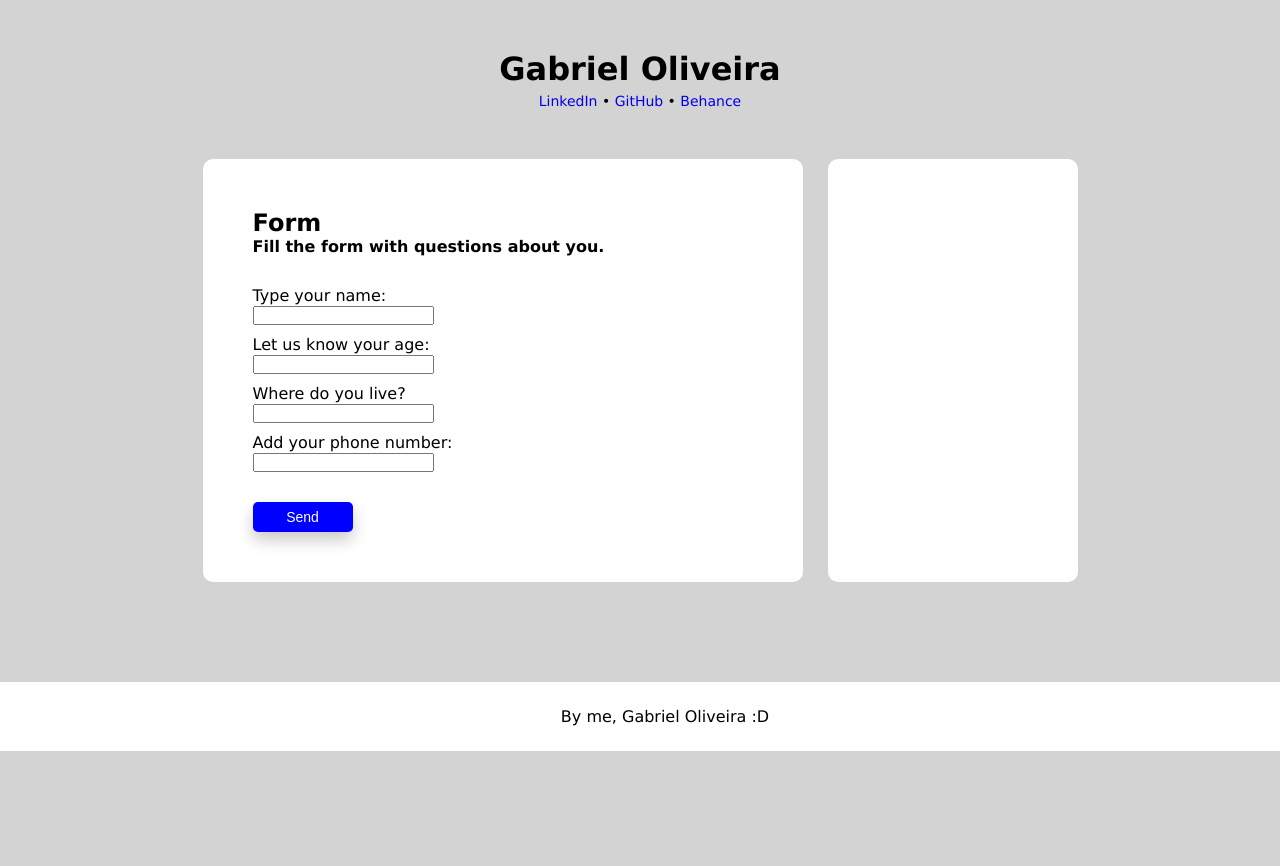
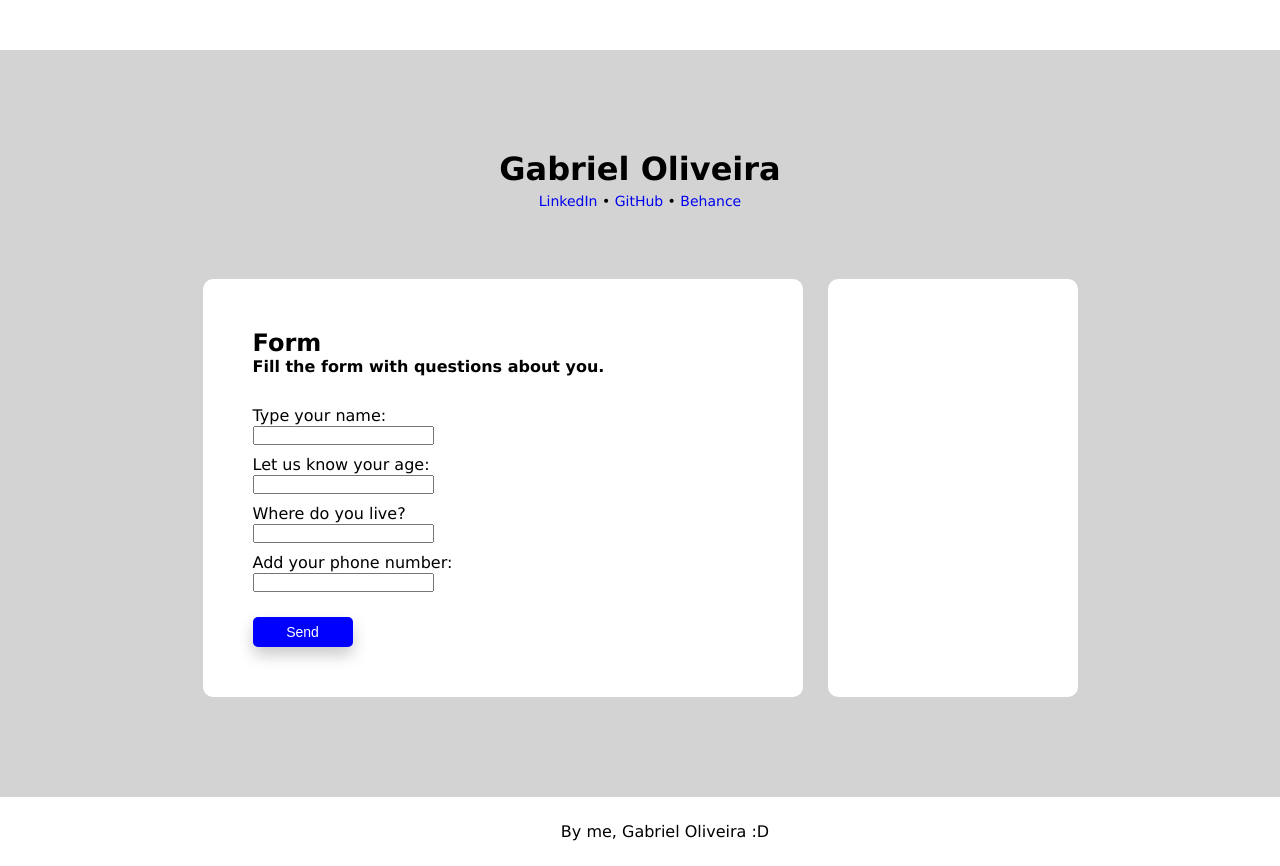
Before and after one commit to GOliveira15/studying-and-practicing, a plain HTML site: page form/index.html in a window 1280 px wide. Shown: the top 866 px of the page. Before the commit the page ends 800 px from the top, so only its background shows below. Drawn offline with Linux system fonts and the light colour scheme.

Commit message:
Updates
New updates.

```diff
--- a/form/index.html
+++ b/form/index.html
@@ -11,6 +11,8 @@
         <div id="container">
 
             <div id="firstpage">
+
+                <nav></nav>
 
                 <header>
                     <div id="me">
--- a/form/style.css
+++ b/form/style.css
@@ -11,7 +11,7 @@ body
 
 header
 {
-    padding: 50px;
+    padding: 100px 50px 70px 50px;
     text-align: center;
 }
 
@@ -61,7 +61,7 @@ header a
 
 #form button
 {
-    margin-top: 20px;
+    margin-top: 15px;
     width: 100px;
     height: 30px;
     font-size: 14px;
@@ -97,3 +97,17 @@ footer
     background-color: white;
     text-align: center;
 }
+
+nav
+{
+    position: static;
+
+    left: 0;
+    top: 0;
+
+    width: 100%;
+    padding: 25px;
+
+    background-color: white;
+    text-align: center;
+}
```
Also changed, not shown: secret/index.html (added, +12 -0 lines).
